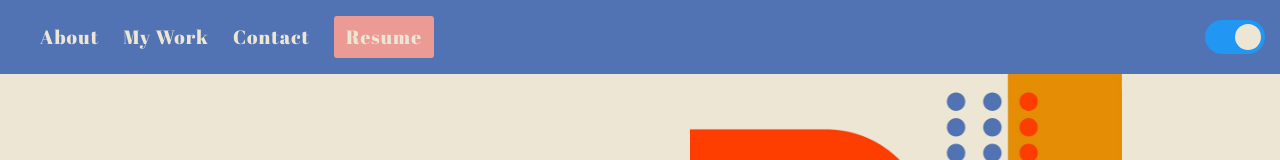
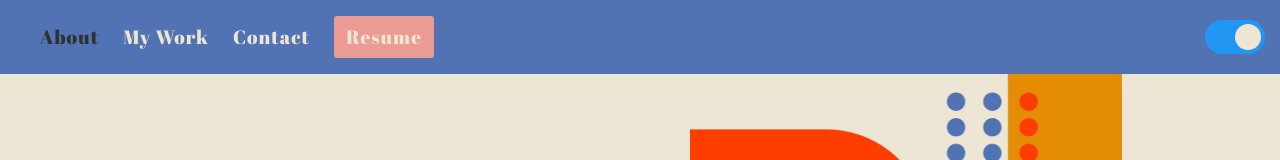
Before and after one commit to eobcre/abstract-app, an Angular app: page / in a window 1280 px wide. In both pictures the pointer is over the item "About". Shown: the top 160 px of the page. Built offline with nearby package versions, Linux system fonts and the light colour scheme.

Commit message:
hover in li tag for nav items

```diff
--- a/src/app/header/header.component.scss
+++ b/src/app/header/header.component.scss
@@ -16,6 +16,10 @@ header {
 
     li {
       margin-left: 1.5rem;
+
+      &:hover {
+        color: #303030;
+      }
     }
   }
 }
```
